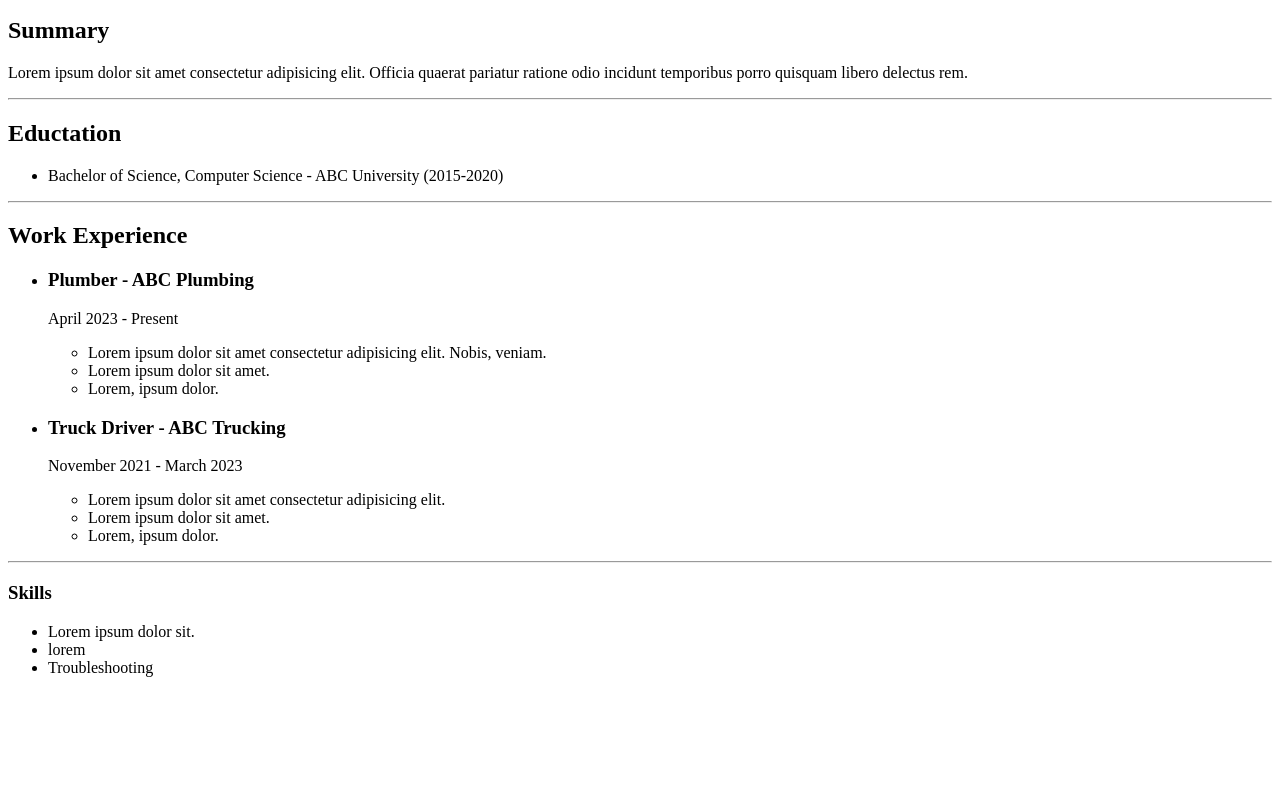
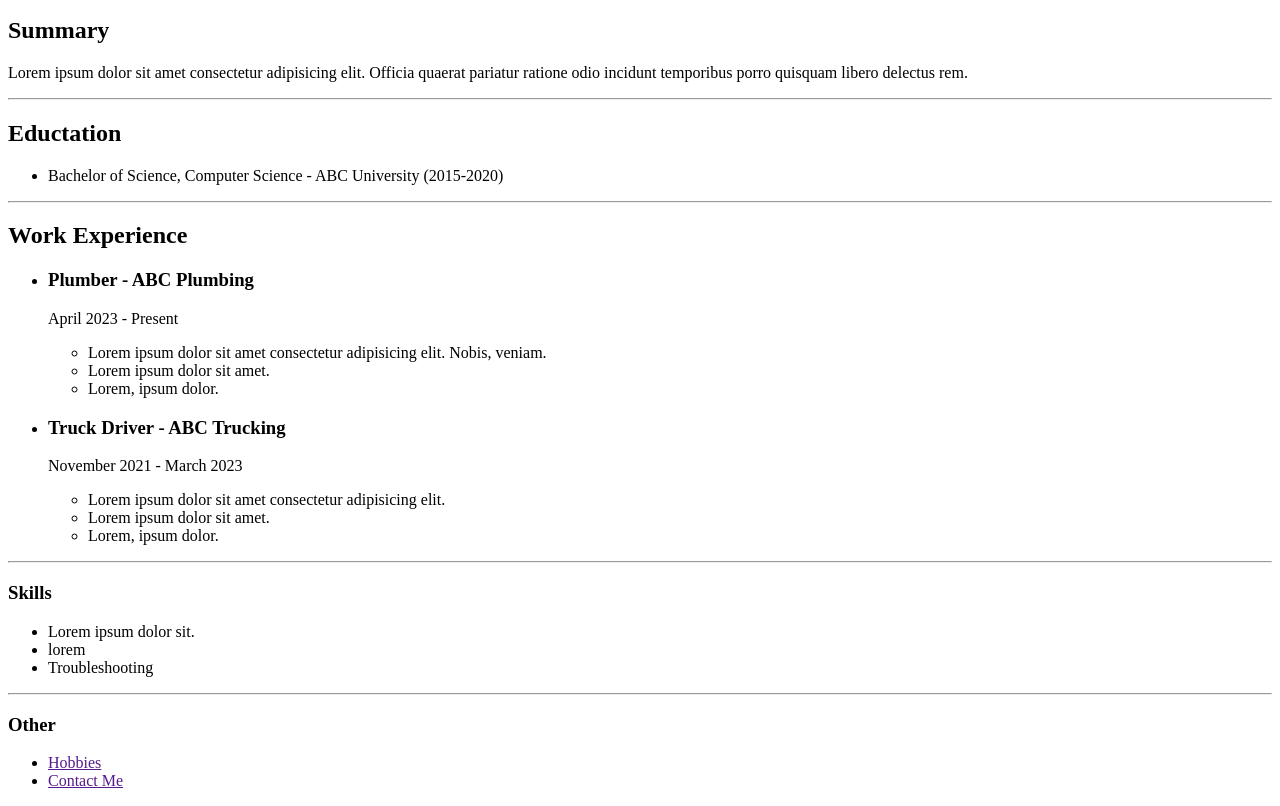
Before and after one commit to e-salgado/Capstone-Project-1, a plain HTML site: page index.html in a window 1280 px wide. Shown: the part 101-907 px from the top of the page. Before the commit the page ends 800 px from the top, so only its background shows below. Drawn offline with Linux system fonts and the light colour scheme.

Commit message:
Added other section

```diff
--- a/index.html
+++ b/index.html
@@ -45,5 +45,12 @@
         <li>lorem</li>
         <li>Troubleshooting</li>
     </ul>
+    <hr>
+
+    <h3>Other</h3>
+    <ul>
+        <li><a href="">Hobbies</a></li>
+        <li><a href="">Contact Me</a></li>
+    </ul>
 </body>
 </html>
```
